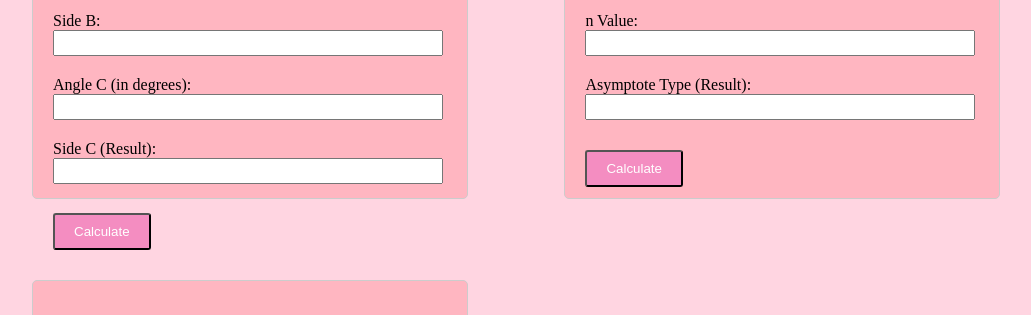
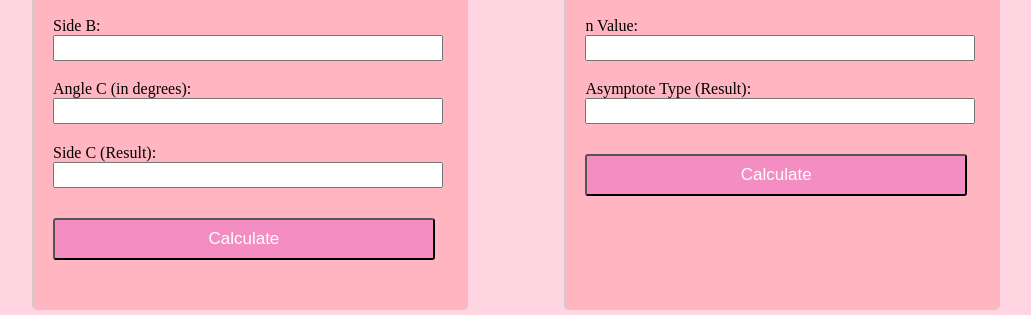
Before and after one commit to sweetbambie/Assignment-3, a plain HTML site: page index.html in a window 1280 px wide. Shown: the part 183-498 px from the top of the page, without its empty margins (124-1155 px from the left). Drawn offline with Linux system fonts and the light colour scheme.

Commit message:
Final Changes to style.css

```diff
--- a/style.css
+++ b/style.css
@@ -5,17 +5,20 @@ body {
     justify-content: center;
     padding: 20px;
     margin: 15px;
-    display: flex;
     flex-direction: column;
     align-items: center;
 }
+
 .grid-container {
     display: grid;
     grid-template-columns: repeat(2, 1fr);
     gap: 10%;
     width: 80%;
     margin-bottom: 8%;
+    grid-auto-rows: 1fr;
+
 }
+
 
 .dform {
     border: 1px solid #ccc;
@@ -23,7 +26,8 @@ body {
     padding: 20px;
     background-color: lightpink;
     min-height: 250px;
-    margin-top: 2%;
+    margin-top: 3%;
+    height:100%;
 
 }
 
@@ -49,3 +53,9 @@ button:hover {
     width: 97%;
     font-size: 17px;
 }
+
+.Calculate {
+    margin-bottom: 5%;
+    width: 97%;
+    font-size: 17px;
+}
```
